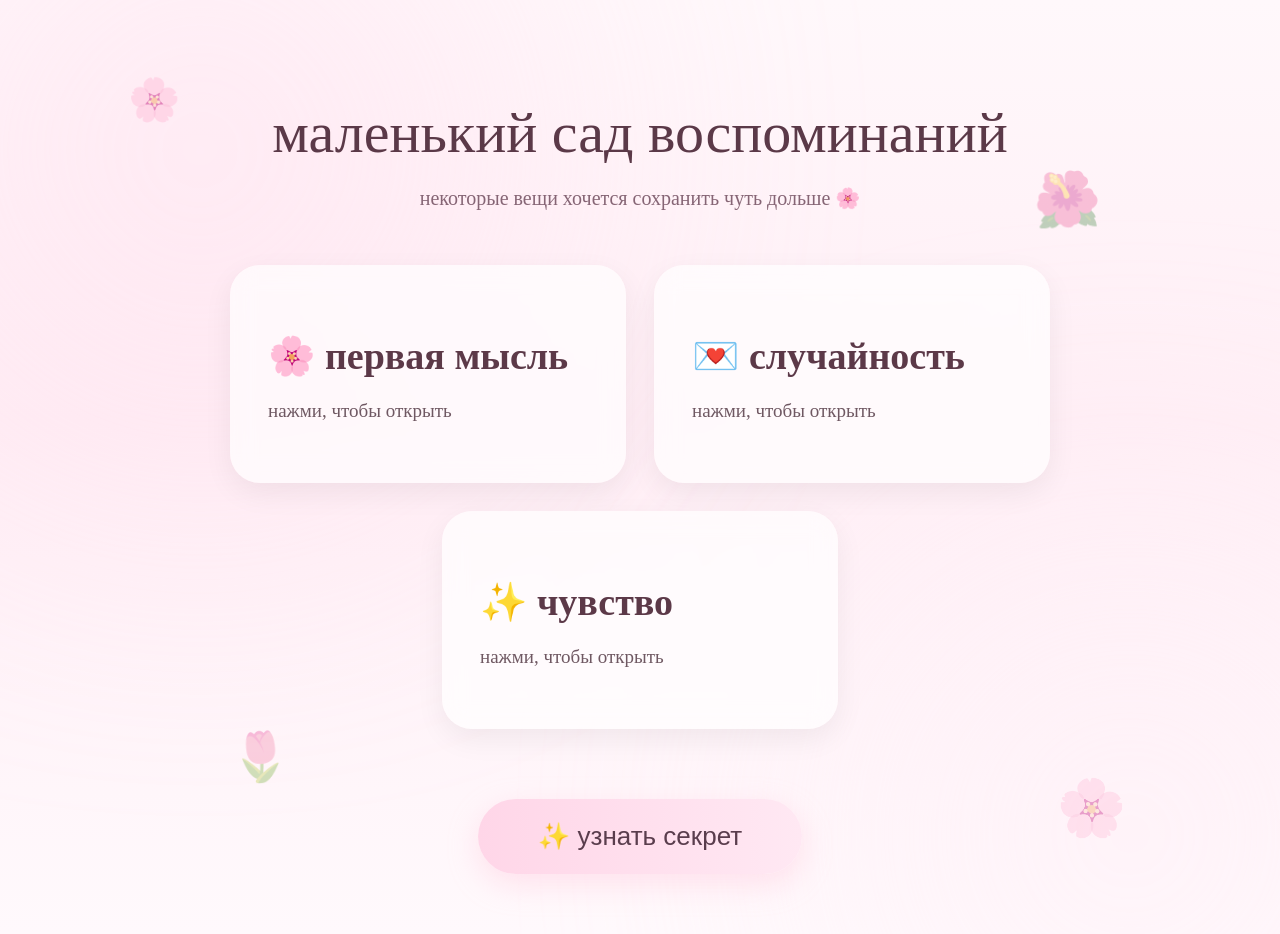
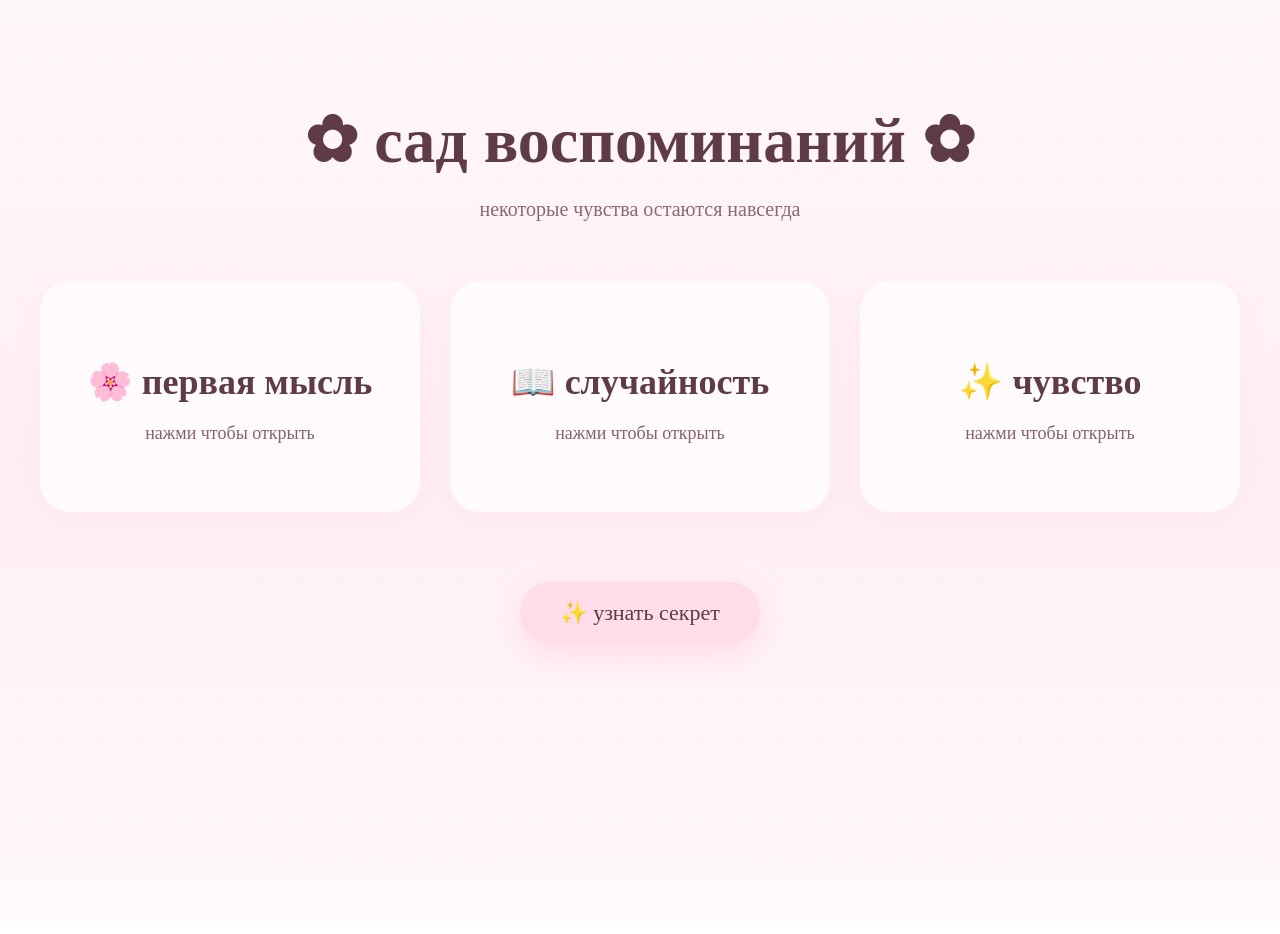
Before and after one commit to SayLoveYourLife/Story-My-Love, a Next.js app: page /garden in a window 1280 px wide. Built offline with nearby package versions, Linux system fonts and the light colour scheme.

Commit message:
Update page.js

```diff
--- a/app/garden/page.js
+++ b/app/garden/page.js
@@ -4,273 +4,140 @@ export default function GardenPage() {
       style={{
         minHeight: "100vh",
         background:
-          "linear-gradient(180deg, #fff8fb 0%, #ffeef5 45%, #fff9fc 100%)",
-        overflow: "hidden",
-        position: "relative",
+          "linear-gradient(180deg, #fff8fb 0%, #ffeef5 50%, #fff9fc 100%)",
         padding: "60px 20px",
         fontFamily: "serif",
+        position: "relative",
+        overflow: "hidden",
       }}
     >
-      {/* Мягкое свечение */}
+      {/* фон */}
       <div
         style={{
           position: "absolute",
-          width: "700px",
-          height: "700px",
-          background: "#ffd9ea",
-          borderRadius: "50%",
-          filter: "blur(140px)",
-          top: "-200px",
-          left: "-150px",
+          inset: 0,
+          backgroundImage:
+            "radial-gradient(#ffd6e7 1px, transparent 1px)",
+          backgroundSize: "40px 40px",
           opacity: 0.35,
         }}
       />
 
       <div
         style={{
-          position: "absolute",
-          width: "600px",
-          height: "600px",
-          background: "#ffeef6",
-          borderRadius: "50%",
-          filter: "blur(140px)",
-          bottom: "-200px",
-          right: "-150px",
-          opacity: 0.45,
-        }}
-      />
-
-      {/* Цветочки */}
-      <div
-        style={{
-          position: "absolute",
-          top: "8%",
-          left: "10%",
-          fontSize: "42px",
-          opacity: 0.45,
+          position: "relative",
+          zIndex: 2,
+          maxWidth: "1200px",
+          margin: "0 auto",
+          textAlign: "center",
         }}
       >
-        🌸
-      </div>
-
-      <div
+        <h1
           style={{
-          position: "absolute",
-          top: "18%",
-          right: "14%",
-          fontSize: "54px",
-          opacity: 0.3,
+            fontSize: "64px",
+            color: "#5e3b47",
+            marginBottom: "15px",
           }}
         >
-        🌺
-      </div>
-
-      <div
-        style={{
-          position: "absolute",
-          bottom: "16%",
-          left: "18%",
-          fontSize: "48px",
-          opacity: 0.35,
-        }}
-      >
-        🌷
-      </div>
-
-      <div
-        style={{
-          position: "absolute",
-          bottom: "10%",
-          right: "12%",
-          fontSize: "56px",
-          opacity: 0.35,
-        }}
-      >
-        🌸
-      </div>
-
-      {/* Заголовок */}
-      <h1
-        style={{
-          textAlign: "center",
-          fontSize: "58px",
-          color: "#5b3948",
-          marginBottom: "12px",
-          fontWeight: "300",
-          position: "relative",
-          zIndex: 2,
-        }}
-      >
-        маленький сад воспоминаний
+          ✿ сад воспоминаний ✿
         </h1>
 
         <p
           style={{
-          textAlign: "center",
-          color: "#866575",
+            color: "#8c6875",
             fontSize: "20px",
-          marginBottom: "55px",
-          position: "relative",
-          zIndex: 2,
+            marginBottom: "60px",
           }}
         >
-        некоторые вещи хочется сохранить чуть дольше 🌸
+          некоторые чувства остаются навсегда
         </p>
 
-      {/* Карточки */}
         <div
           style={{
-          display: "flex",
-          gap: "28px",
-          justifyContent: "center",
-          flexWrap: "wrap",
-          position: "relative",
-          zIndex: 2,
+            display: "grid",
+            gridTemplateColumns: "repeat(auto-fit, minmax(280px, 1fr))",
+            gap: "30px",
           }}
         >
-        {/* Карточка 1 */}
+          {/* карточка 1 */}
           <div
             onClick={() =>
-            alert("🌸 я подумал что ты выскочка 😭")
+              alert(
+                "я подумал что ты выскочка 😭🌸"
+              )
             }
+            style={cardStyle}
+          >
+            <h2 style={titleStyle}>🌸 первая мысль</h2>
+            <p style={textStyle}>нажми чтобы открыть</p>
+          </div>
+
+          {/* карточка 2 */}
+          <div
+            onClick={() =>
+              alert(
+                "тогда в маленькой библиотеке ты случайно или специально легла ко мне на колени и заснула 🤍"
+              )
+            }
+            style={cardStyle}
+          >
+            <h2 style={titleStyle}>📖 случайность</h2>
+            <p style={textStyle}>нажми чтобы открыть</p>
+          </div>
+
+          {/* карточка 3 */}
+          <div
+            onClick={() =>
+              alert(
+                "сначала были смешанные чувства, а теперь привязанность и ощущение влюблённости ✨"
+              )
+            }
+            style={cardStyle}
+          >
+            <h2 style={titleStyle}>✨ чувство</h2>
+            <p style={textStyle}>нажми чтобы открыть</p>
+          </div>
+        </div>
+
+        <a
+          href="/letter"
           style={{
-            width: "320px",
-            background: "rgba(255,255,255,0.68)",
-            borderRadius: "30px",
-            padding: "38px",
-            backdropFilter: "blur(12px)",
-            boxShadow: "0 10px 30px rgba(0,0,0,0.06)",
-            cursor: "pointer",
+            display: "inline-block",
+            marginTop: "70px",
+            padding: "18px 40px",
+            borderRadius: "999px",
+            background: "#ffdce9",
+            color: "#5c3b46",
+            fontSize: "22px",
+            textDecoration: "none",
+            boxShadow: "0 10px 30px rgba(255, 182, 210, 0.4)",
             transition: "0.3s",
           }}
         >
-          <h2
-            style={{
-              color: "#5c3948",
-              fontSize: "38px",
-              marginBottom: "16px",
-            }}
-          >
-            🌸 первая мысль
-          </h2>
-
-          <p
-            style={{
-              color: "#6f5862",
-              fontSize: "19px",
-              lineHeight: "1.5",
-            }}
-          >
-            нажми, чтобы открыть
-          </p>
-        </div>
-
-        {/* Карточка 2 */}
-        <div
-          onClick={() =>
-            alert(
-              "📚 тогда в маленькой библиотеке ты случайно или специально легла ко мне на колени и заснула."
-            )
-          }
-          style={{
-            width: "320px",
-            background: "rgba(255,255,255,0.68)",
-            borderRadius: "30px",
-            padding: "38px",
-            backdropFilter: "blur(12px)",
-            boxShadow: "0 10px 30px rgba(0,0,0,0.06)",
-            cursor: "pointer",
-            transition: "0.3s",
-          }}
-        >
-          <h2
-            style={{
-              color: "#5c3948",
-              fontSize: "38px",
-              marginBottom: "16px",
-            }}
-          >
-            💌 случайность
-          </h2>
-
-          <p
-            style={{
-              color: "#6f5862",
-              fontSize: "19px",
-              lineHeight: "1.5",
-            }}
-          >
-            нажми, чтобы открыть
-          </p>
-        </div>
-
-        {/* Карточка 3 */}
-        <div
-          onClick={() =>
-            alert(
-              "✨ сначала были смешанные чувства, а теперь по большей части привязанность и ощущение влюблённости."
-            )
-          }
-          style={{
-            width: "320px",
-            background: "rgba(255,255,255,0.68)",
-            borderRadius: "30px",
-            padding: "38px",
-            backdropFilter: "blur(12px)",
-            boxShadow: "0 10px 30px rgba(0,0,0,0.06)",
-            cursor: "pointer",
-            transition: "0.3s",
-          }}
-        >
-          <h2
-            style={{
-              color: "#5c3948",
-              fontSize: "38px",
-              marginBottom: "16px",
-            }}
-          >
-            ✨ чувство
-          </h2>
-
-          <p
-            style={{
-              color: "#6f5862",
-              fontSize: "19px",
-              lineHeight: "1.5",
-            }}
-          >
-            нажми, чтобы открыть
-          </p>
-        </div>
-      </div>
-
-      {/* Кнопка */}
-      <div
-        style={{
-          display: "flex",
-          justifyContent: "center",
-          marginTop: "70px",
-          position: "relative",
-          zIndex: 2,
-        }}
-      >
-        <button
-          onClick={() => (window.location.href = "/letter")}
-          style={{
-            padding: "22px 60px",
-            border: "none",
-            borderRadius: "999px",
-            background:
-              "linear-gradient(90deg, #ffd6e8 0%, #ffe8f3 100%)",
-            color: "#5a3d4d",
-            fontSize: "26px",
-            cursor: "pointer",
-            boxShadow: "0 10px 30px rgba(255,182,210,0.35)",
-          }}
-        >
           ✨ узнать секрет
-        </button>
+        </a>
       </div>
     </main>
   );
 }
+
+const cardStyle = {
+  background: "rgba(255,255,255,0.7)",
+  backdropFilter: "blur(10px)",
+  borderRadius: "30px",
+  padding: "50px 30px",
+  cursor: "pointer",
+  boxShadow: "0 10px 30px rgba(255,192,203,0.15)",
+  transition: "0.3s",
+};
+
+const titleStyle = {
+  fontSize: "36px",
+  color: "#5e3b47",
+  marginBottom: "20px",
+};
+
+const textStyle = {
+  fontSize: "18px",
+  color: "#86626d",
+};
```
Lines whose indentation alone changed are shown as unchanged.
